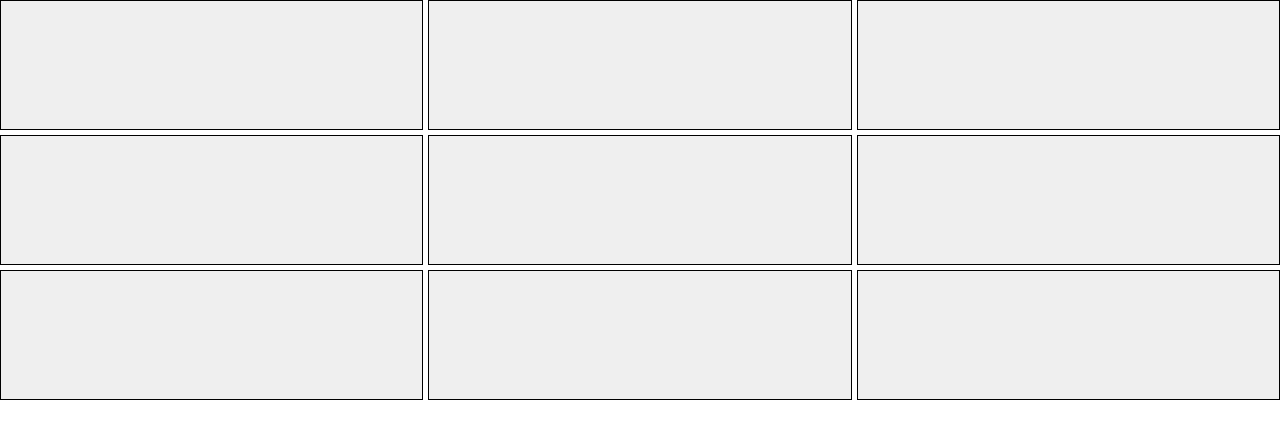
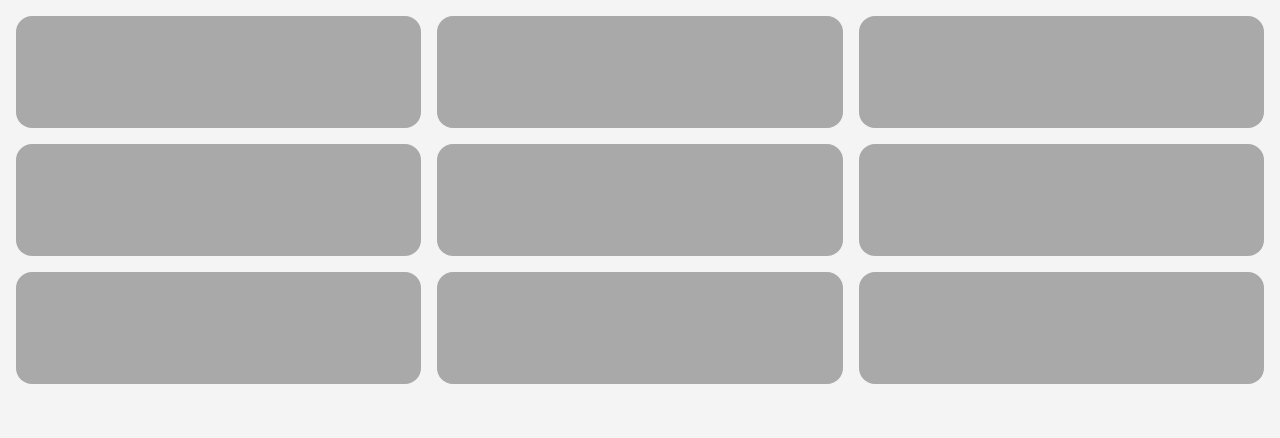
Before and after one commit to gerssivaldosantos/tic-tac-toe, a React (Vite) app: page / in a window 1280 px wide. Shown: the top 438 px of the page. Built offline with nearby package versions, Linux system fonts and the light colour scheme.

Commit message:
feat: enhance style

```diff
--- a/src/App.tsx
+++ b/src/App.tsx
@@ -6,10 +6,11 @@ import {calculateVictory} from "./helpers/general.ts";
 import styled from 'styled-components';
 
 const AppStyle = styled.div`
-    display: flex;
-    flex-direction: column;
-    height: 100vh;
-    width: 100vw;
+  display: flex;
+  flex-direction: column;
+  height: 100vh;
+  width: 100vw;
+  background-color: #f4f4f4;
 `
 
 function App() {
--- a/src/components/Cell.tsx
+++ b/src/components/Cell.tsx
@@ -25,10 +25,15 @@ export default function Cell({id, symbol, onPlay}: props) {
 
 const Button = styled.button`
     cursor: pointer;
+    font-size: 1.5rem;
+    font-weight: bolder;
+    background-color: darkgrey;
+    color: white;
     height: auto;
-    border: 1px solid black;
+    border: none;
+    border-radius: 1rem;
     &:not(:empty) {
         cursor: pointer;
-        background-color: lightgreen ;
+        background-color: darkgreen ;
     }
 `
--- a/src/components/GameBoard.tsx
+++ b/src/components/GameBoard.tsx
@@ -27,11 +27,14 @@ const GameBoardStyle = styled.div`
     display: grid;
     grid-template-columns: 1fr 1fr 1fr;
     gap: 1rem;
+    padding: 0 1rem 1rem 1rem;
     width: 100%;
-    margin: 1rem;
   }
 
   div > button {
+    border: none;
+    background-color: white;
+    box-shadow: 0 0 5px 0 rgba(0,0,0,0.20);
     border-radius: 0.5rem;
     width: 100%;
     font-size: 1.2rem;
--- a/src/components/Table.tsx
+++ b/src/components/Table.tsx
@@ -52,7 +52,8 @@ export default function Table({ symbolStarts, onCellUpdate }: Props) {
 const TableStyle = styled.div`
     display: grid;
     grid-template-columns: 1fr 1fr 1fr;
-    gap: 5px;
+    gap: 1rem;
+    padding: 1rem;
     height: 50%;
     width: 100%;
     align-self: center;
```
